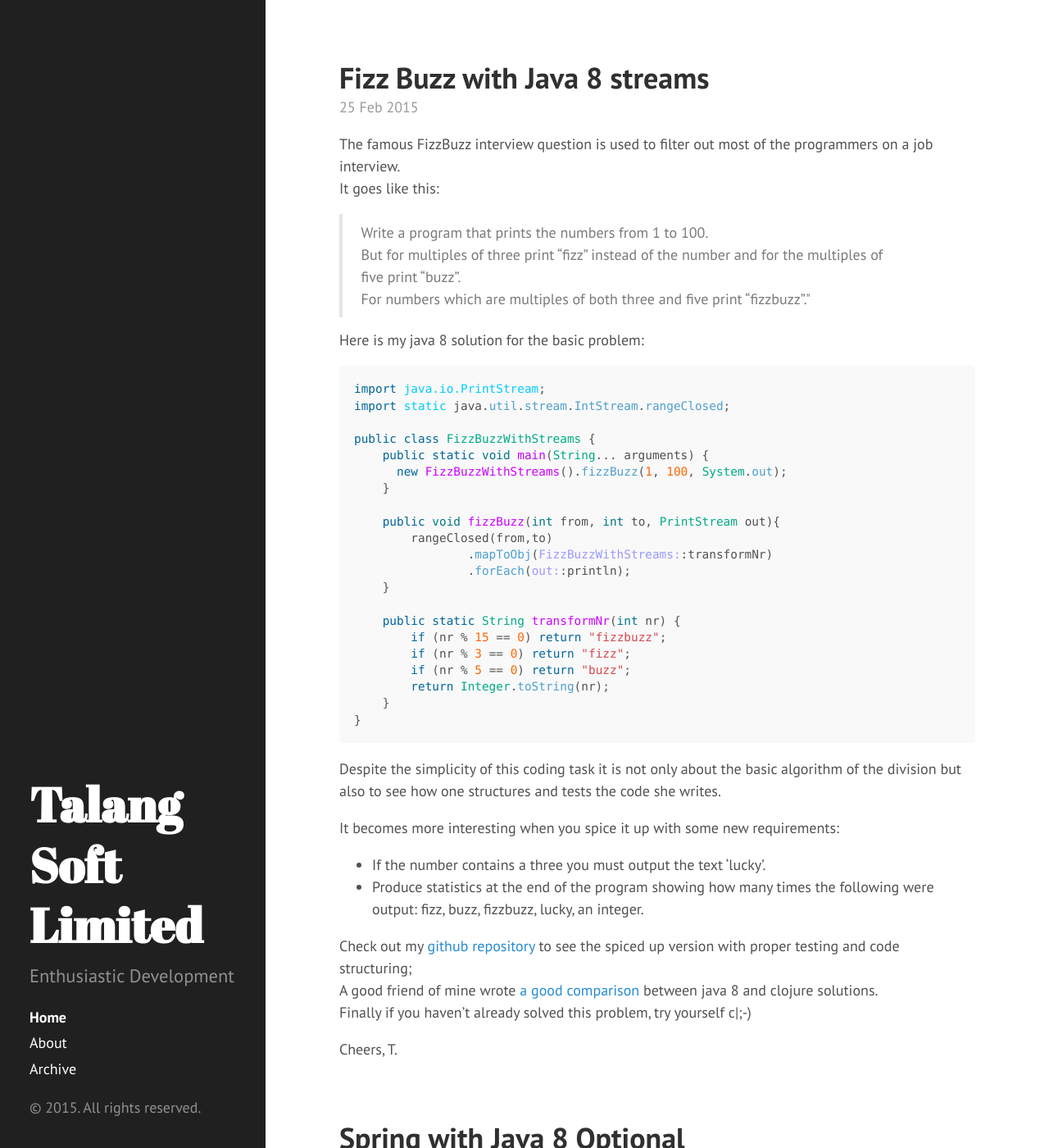
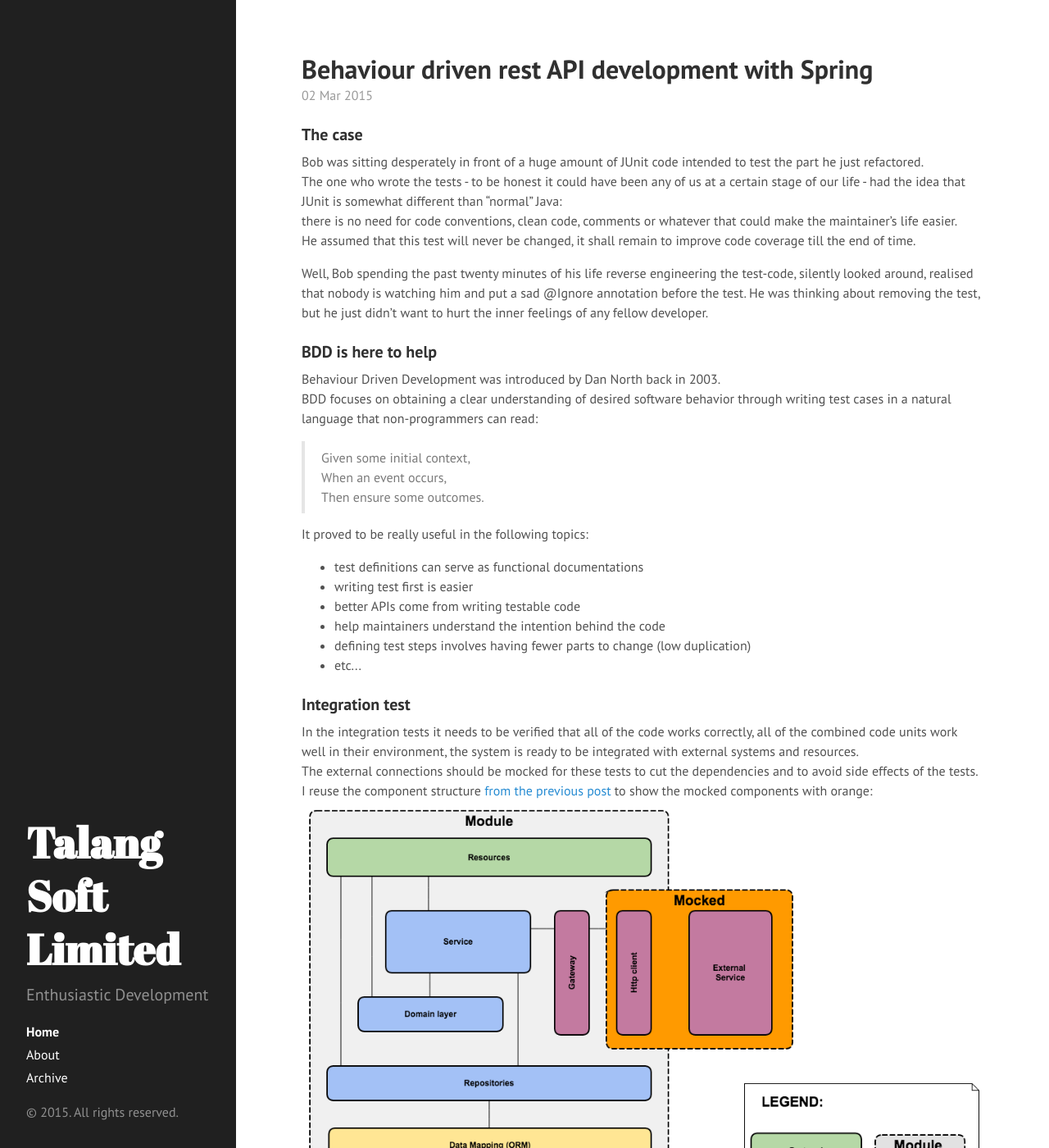
Before and after one commit to timeamolnar/tamaslang.github.io, a Jekyll site: the page built from index.html, in a window 1280 px wide and 1400 px high. Shown: the whole window at 82% size. Built offline with Jekyll 4.4.1, drawn with Linux system fonts in a browser that asks for light colours; Markdown is read by kramdown in place of the engine named in the settings; the list of posts is cut into pages by our own code; some of the changed text lies outside the part shown.

Commit message:
new post about BDD rest API

````diff
--- a/_layouts/post.html
+++ b/_layouts/post.html
@@ -7,7 +7,6 @@ layout: default
   <span class="post-date">{{ page.date | date_to_string }}</span>
   {{ content }}
 </div>
-
 
 {% include comments.html %}
 
--- /dev/null
+++ b/_posts/2015-03-02-bdd-restapi-development.md
@@ -0,0 +1,299 @@
+---
+layout: post
+title: Behaviour driven rest API development with Spring
+tags:
+- cucumber
+- gherkin
+- springboot
+- java
+- rest API
+---
+### The case
+Bob was sitting desperately in front of a huge amount of JUnit code intended to test the part he just refactored.<br/>
+The one who wrote the tests - to be honest it could have been any of us at a certain stage of our life - had the idea that JUnit is
+somewhat different than "normal" Java: <br/>
+there is no need for code conventions, clean code, comments or whatever that could make the maintainer's life easier.<br/>
+He assumed that this test will never be changed, it shall remain to improve code coverage till the end of time.
+
+Well, Bob spending the past twenty minutes of his life reverse engineering the test-code, silently looked around,
+realised that nobody is watching him and put a sad @Ignore annotation before the test.
+He was thinking about removing the test, but he just didn't want to hurt the inner feelings of any fellow developer.
+
+### BDD is here to help
+Behaviour Driven Development was introduced by Dan North back in 2003.<br/>
+BDD focuses on obtaining a clear understanding of desired software behavior through writing test cases in a natural language
+that non-programmers can read:
+
+<blockquote>
+<p>
+Given some initial context,<br/>
+When an event occurs,<br/>
+Then ensure some outcomes.
+</p>
+</blockquote>
+
+It proved to be really useful in the following topics:
+<ul>
+    <li>test definitions can serve as functional documentations</li>
+    <li>writing test first is easier</li>
+    <li>better APIs come from writing testable code</li>
+    <li>help maintainers understand the intention behind the code</li>
+    <li>defining test steps involves having fewer parts to change (low duplication)</li>
+    <li>etc...</li>
+</ul>
+
+### Integration test
+In the integration tests it needs to be verified that all of the code works correctly,
+all of the combined code units work well in their environment, the system is ready to be integrated
+with external systems and resources.<br/>
+The external connections should be mocked for these tests to cut the dependencies and to avoid side effects of the tests.<br/>
+I reuse the component structure <a href="{{ site.url }}//2015/02/21/module_architecture/" target="_blank">from the previous post</a> to show the mocked components with orange:
+![placeholder]({{ site.url }}/assets/integration_testing.png "Integration Testing")
+
+### Rest API
+Defining a rest API as application interface is what everybody do nowadays as it comes with certain benefits.
+<ul>
+    <li>simplify a very complex functionality around resources</li>
+    <li>reducing client server coupling</li>
+    <li>stateless communication</li>
+    <li>easy to use / imp[lement</li>
+    <li>etc...</li>
+</ul>
+
+As every interface the provided Rest interface will be the one which determines the behaviour of the application towards a consumer.
+
+So why not BDD it?
+
+## Example in book inventory app
+For my example <a href="https://github.com/tamaslang/book-inventory-boot" target="_blank">book inventory app</a> I implemented automatic behaviour driven tests
+ to verify the rest APIs in a full application context embedded into Spring's
+<a href="http://docs.spring.io/spring/docs/3.2.x/spring-framework-reference/html/testing.html#spring-mvc-test-framework" target="_blank">Mock MVC</a>.<br/>
+In the tests I set up a full application context but I mock the RestTemplate to cut external service calls and I use an in memory (hsql) db.
+
+Under the hood <a href="https://cukes.info/" target="_blank">Cucumber</a> library provides the framework for defining the expected behaviour.
+The testcases are using Cucumber's plain text DSL:
+<a href="https://github.com/cucumber/cucumber/wiki/Gherkin" target="_blank">Gherkin</a> and defining given-when-then steps for the scenarios.
+<blockquote>
+<p>
+Gherkin is a business readable, Domain Specfic DSL that lets you describe software's behaviour without detailing how that behaviour is implemented.
+</p>
+</blockquote>
+
+The REST API tests are located under src/test/rest/resources/bookinventory/integration folder as .feature files.
+Running of them are part of the junit execution that is hooked by BookInventoryIntegrationTest.java
+to execute all the feature files located under src/test/rest/api/integration folder and annotated with @restApiIntegration.
+
+```java
+@RunWith(Cucumber.class)
+@CucumberOptions(features = "classpath:bookinventory.integration",
+        tags = {"@restApiIntegration", "~@ignore"},
+        format = {"html:target/cucumber-report/bookInventoryIntegration",
+                "json:target/cucumber-report/bookInventoryIntegration.json"})
+public class BookInventoryIntegrationTest {
+}
+```
+
+Common step definitions are defined to verify the rest calls in <strong>CommonRestCallStepDefs.java</strong>.
+
+```java
+@RunWith(SpringJUnit4ClassRunner.class)
+@ContextConfiguration(classes = Application.class, loader = SpringApplicationContextLoader.class)
+@WebAppConfiguration
+public class CommonRestCallStepDefs {
+
+    @Autowired
+    private volatile WebApplicationContext webApplicationContext;
+
+    private volatile MockMvc mockMvc;
+
+    @Given("^the web context is set$")
+    public void givenServerIsUpAndRunning() {
+        this.mockMvc = webAppContextSetup(this.webApplicationContext).build();
+    }
+
+    @When("^client request GET ([\\S]*)$")
+    public void performGetOnResourceUri(String resourceUri) throws Exception {
+        resultActions = this.mockMvc.perform(get(resourceUri).headers(httpHeaders));
+    }
+    /*...*/
+}
+```
+Full source <a href="https://github.com/tamaslang/book-inventory-boot/blob/master/src/test/java/org/talangsoft/bookinventory/integration/CommonRestCallStepDefs.java"
+  target="_blank">on github</a>.
+
+The book inventory business specific test steps are defined in <strong>BookInventoryStepDefs.java</strong>.
+
+```java
+@RunWith(SpringJUnit4ClassRunner.class)
+@ContextConfiguration(classes = Application.class, loader = SpringApplicationContextLoader.class)
+@WebAppConfiguration
+public class BookInventoryStepDefs {
+    /*...*/
+    @Given("^the following books exist:$")
+    public void createBooks(DataTable books) throws Throwable {
+        List<Book> bookList = books.asList(Book.class);
+        bookRepo.save(bookList);
+    }
+
+  /*...*/
+}
+```
+Full source <a href="https://github.com/tamaslang/book-inventory-boot/blob/master/src/test/java/org/talangsoft/bookinventory/integration/BookInventoryStepDefs.java"
+  target="_blank">on github</a>.
+
+```java
+@RunWith(Cucumber.class)
+@Cucumber.Options(features = "classpath:rest.api.integration",
+        tags = {"@restApiIntegration", "~@ignore"},
+
+        format = {"html:target/cucumber-report/restApiIntegration",
+                "json:target/cucumber-report/restApiIntegration.json"})
+public class APITest {
+}
+```
+
+## Rest API testcase definitions
+
+The testcases for the Book inventory resource are defined in the <strong>BookInventoryIntegrationTest.feature</strong> file.
+
+#### Test: Create a book
+```gherkin
+  Scenario: create a book
+    Given the web context is set
+    Given the db is empty
+    Given the isbn gateway is mocked to success
+    When client request POST /api/books with json data:
+    """
+    {"isbn":null,"title":"my book","author":"me"}
+    """
+    Then the response code should be 201
+    Then the following header should present "Location" with value "http://localhost/api/books/isbn1234"
+```
+
+#### Test: Find a book by isbn
+```gherkin
+  Scenario: find by isbn
+    Given the web context is set
+    Given the db is empty
+    Given the following books exist:
+    | isbn     | title                 |  author              |
+    | isbn1234 | Hamlet                |  William Shakespeare |
+    | isbn1235 | Romeo and Juliet      |  William Shakespeare |
+    | isbn1236 | To Kill a Mockingbird |  Harper lee          |
+    When client request GET /api/books/isbn1236
+    Then the response code should be 200
+    Then the result json should be:
+    """
+    {"isbn":"isbn1236","title":"To Kill a Mockingbird","author":"Harper lee"}
+    """
+```
+
+#### Test: Find a book by a not existing isbn
+```gherkin
+  Scenario: find by isbn -> no result
+    Given the web context is set
+    Given the db is empty
+    When client request GET /api/books/not-existing-isbn
+    Then the response code should be 404
+    Then the result json should be:
+    """
+    {"errorCode":"BOOK_NOT_FOUND","errorMessage":"The book was not found.","params":{"isbn":"not-existing-isbn"}}
+    """
+```
+
+#### Test: Find a book by author
+```gherkin
+  Scenario: find by author
+    Given the web context is set
+    Given the db is empty
+    Given the following books exist:
+    | isbn     | title                 |  author              |
+    | isbn1234 | Hamlet                |  William Shakespeare |
+    | isbn1235 | Romeo and Juliet      |  William Shakespeare |
+    | isbn1236 | To Kill a Mockingbird |  Harper lee          |
+    When client request GET /api/books?author=William%20Shakespeare
+    Then the response code should be 200
+    Then the result json should be:
+    """
+    [
+     {"isbn":"isbn1234","title":"Hamlet","author":"William Shakespeare"},
+     {"isbn":"isbn1235","title":"Romeo and Juliet","author":"William Shakespeare"}
+    ]
+    """
+```
+
+#### Test: Find a book by title
+```gherkin
+  Scenario: find by title
+    Given the web context is set
+    Given the db is empty
+    Given the following books exist:
+    | isbn     | title                 |  author              |
+    | isbn1234 | Hamlet                |  William Shakespeare |
+    | isbn1235 | Romeo and Juliet      |  William Shakespeare |
+    | isbn1236 | To Kill a Mockingbird |  Harper lee          |
+    When client request GET /api/books?title=Romeo%20and%20Juliet
+    Then the response code should be 200
+    Then the result json should be:
+    """
+    [{"isbn":"isbn1235","title":"Romeo and Juliet","author":"William Shakespeare"}]
+    """
+```
+
+#### Test: Find all books
+```gherkin
+  Scenario: find all
+    Given the web context is set
+    Given the db is empty
+    Given the following books exist:
+    | isbn     | title                 |  author              |
+    | isbn1234 | Hamlet                |  William Shakespeare |
+    | isbn1235 | Romeo and Juliet      |  William Shakespeare |
+    | isbn1236 | To Kill a Mockingbird |  Harper lee          |
+    When client request GET /api/books
+    Then the response code should be 200
+    Then the result json should be:
+    """
+    [
+     {"isbn":"isbn1234", "title":"Hamlet","author":"William Shakespeare"},
+     {"isbn":"isbn1235", "title":"Romeo and Juliet","author":"William Shakespeare"},
+     {"isbn":"isbn1236", "title":"To Kill a Mockingbird","author":"Harper lee"}
+    ]
+    """
+```
+
+#### Test: Create a book
+```gherkin
+  Scenario: create a book gateway error
+    Given the web context is set
+    Given the db is empty
+    Given the isbn gateway is mocked to error
+    When client request POST /api/books with json data:
+    """
+    {"isbn":null,"title":"my book","author":"me"}
+    """
+    Then the response code should be 500
+    Then the result json should be:
+    """
+    {
+     "errorCode":"GENERAL_GATEWAY_ERROR",
+     "errorMessage":"Internal Server Error",
+     "params":{"statusText":"Internal Server Error","message":"500 Internal Server Error"}
+    }
+    """
+```
+
+## Summary
+Behaviour driven integration testing of the Rest API helps in rapid application development, facilitates test driven and
+contract first interface design. Using the described approach makes it really quick to verify the Rest endpoints and application context set up.
+
+See the full source code of the example application <a href="https://github.com/tamaslang/book-inventory-boot" target="_blank">on my github </a>.
+
+T.
+
+##Further reading:
+<a href="http://dannorth.net/introducing-bdd/">Introducing BDD</a><br/>
+<a href="http://gojko.net/2015/02/25/how-to-get-the-most-out-of-given-when-then/" target="_blank">How to get the most out of Given-When-Then by Gojko Adzic</a><br/>
+<a href="https://github.com/cucumber/cucumber/wiki/Gherkin" target="_blank">Gherkin reference</a><br/>
+<a href="http://zsoltfabok.com/blog/2012/09/cucumber-jvm-web-with-spring-mvc/" target="_blank">Cucumber JVM: Web Application with Spring MVC</a><br/>
+<a href="http://martinfowler.com/bliki/GivenWhenThen.html">Given When Then</a>
--- a/public/css/hyde.css
+++ b/public/css/hyde.css
@@ -39,12 +39,13 @@ html {
     font-size: 16px;
   }
 }
+/*
 @media (min-width: 58em) {
   html {
     font-size: 18px;
   }
 }
-
+s*/
 
 /*
  * Sidebar
````
Also changed, not shown: _posts/2015-02-20-collection-of-the-week.md (+5 -5 lines), _posts/2015-02-25-fizzbuzzed.md (+1 -1 lines), _posts/2015-xx-xx-collection-of-the-week.md (added, +11 -0 lines), _posts/2015-xx-xx-function-references-for-common-parts.md (deleted, +0 -58 lines).
